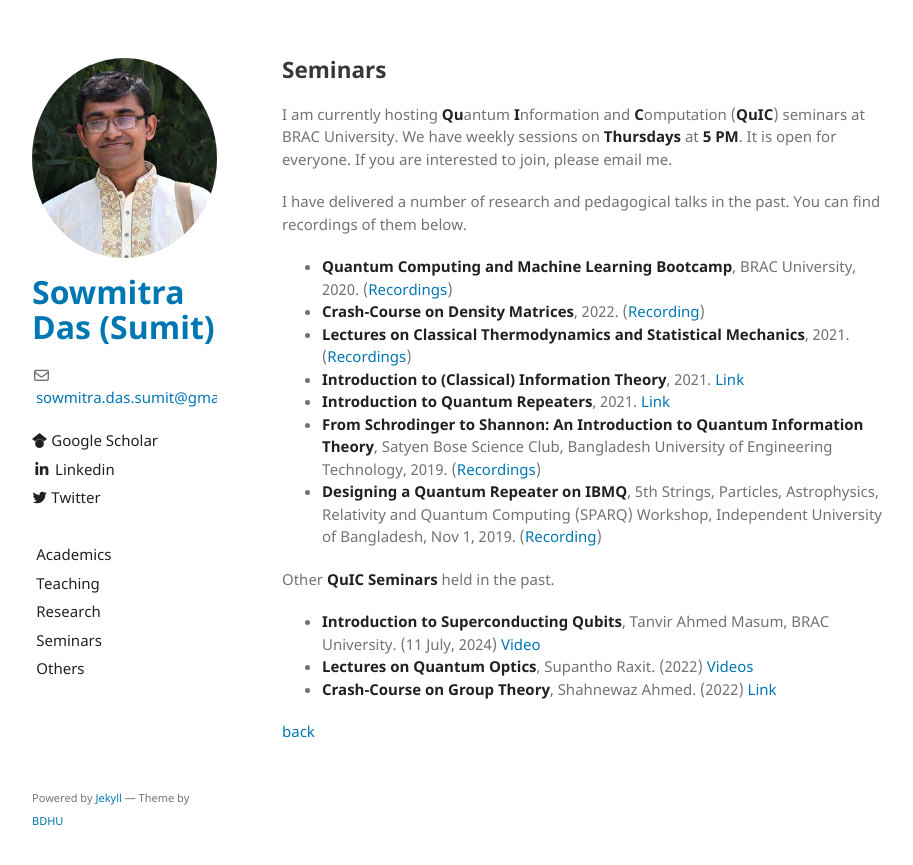
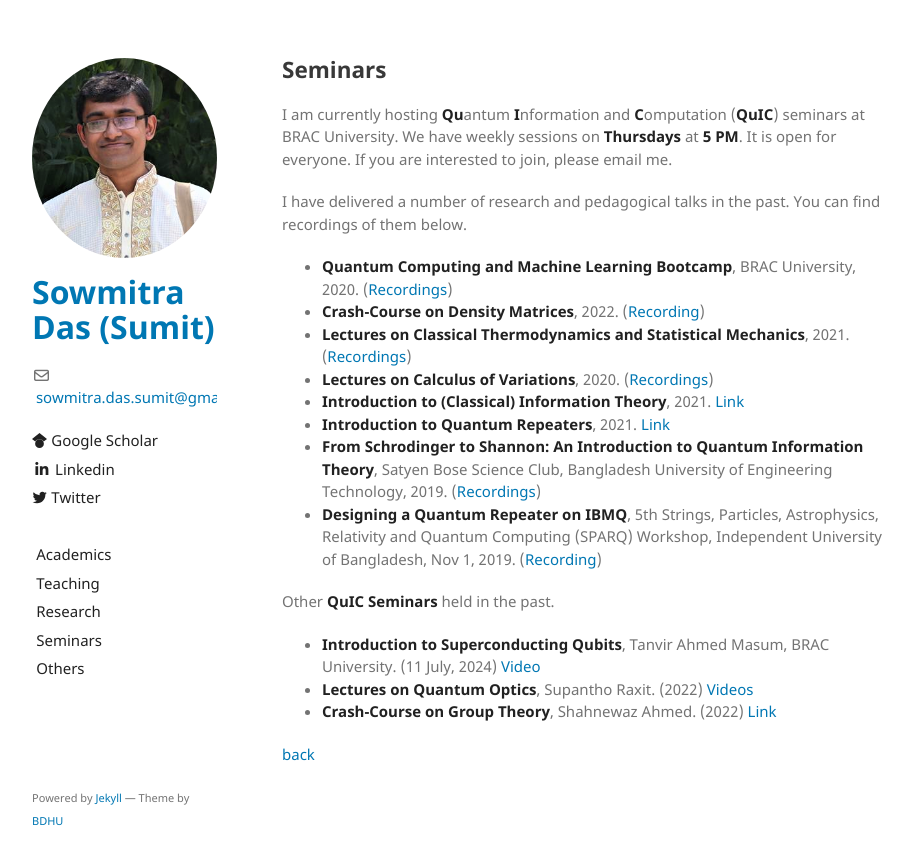
Before and after one commit to sowmitra-das-sumit/sowmitra-das-sumit.github.io, a Jekyll site: the page built from seminars.md, in a window 1280 px wide. Shown: the top 865 px of the page, without its empty margins (178-1091 px from the left). Built offline with Jekyll 4.4.1, drawn with Linux system fonts in a browser that asks for light colours; the repository's description, which GitHub fills in, is left out; our own code applies the rules of GitHub Pages for plain Markdown files.

Commit message:
Update seminars.md

```diff
--- a/seminars.md
+++ b/seminars.md
@@ -11,6 +11,7 @@ I have delivered a number of research and pedagogical talks in the past. You can
 - **Quantum Computing and Machine Learning Bootcamp**, BRAC University, 2020. ([Recordings](https://youtube.com/playlist?list=PLvj5w6iNZqVg_f6tGzuWkNj873pkHjrvK))
 - **Crash-Course on Density Matrices**, 2022. ([Recording](https://youtu.be/CQ6Yb_YFugA?si=fsDDXmPbFLV54HDO))
 - **Lectures on Classical Thermodynamics and Statistical Mechanics**, 2021. ([Recordings](https://youtube.com/playlist?list=PLvj5w6iNZqVj3Zin7PMjILhGGerEwTbz2))
+- **Lectures on Calculus of Variations**, 2020. ([Recordings](https://youtube.com/playlist?list=PLvj5w6iNZqVgOuhaPIMOFi_P4wWTg4vlm&si=XGp9mffkWD5AI6an))
 - **Introduction to (Classical) Information Theory**, 2021. [Link](https://youtu.be/BT_SZZl7nVQ?si=ysEMkEStZBTZnG-j)
 - **Introduction to Quantum Repeaters**, 2021. [Link](https://youtu.be/NPk-ZyAC86g?si=I0JhTVMGHuSVrLyQ)
 - **From Schrodinger to Shannon: An Introduction to Quantum Information Theory**, Satyen Bose Science Club, Bangladesh University of Engineering  Technology, 2019. ([Recordings](https://youtube.com/playlist?list=PLvj5w6iNZqVi4bGpqY49ikxlHr1NGU7Nw))
```
